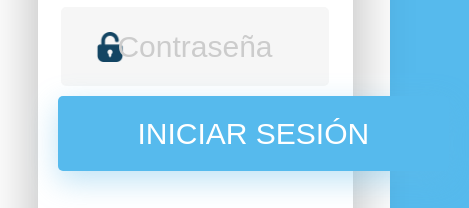
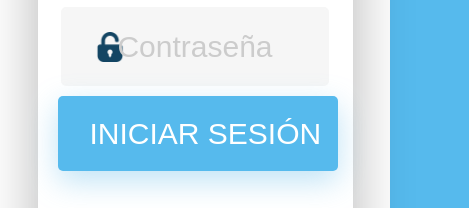
Before and after one commit to ArtN0nymous/MedcinTime, a website: page login.html in a window 390 px wide. Shown: the part 293-501 px from the top of the page, 469 px wide, since content can reach past the window. Drawn offline with nearby package versions, Linux system fonts and the light colour scheme.

Commit message:
tamaño responsive button login

```diff
--- a/css/styles_login.css
+++ b/css/styles_login.css
@@ -71,9 +71,10 @@ h2.active {
 
 input[type=button], input[type=submit], input[type=reset] {
     background-color: #56baed;
+    width: 89%;
     border: none;
     color: white;
-    padding: 15px 80px;
+    padding: 15px 32px;
     text-align: center;
     text-decoration: none;
     display: inline-block;
@@ -89,8 +90,8 @@ input[type=button], input[type=submit], input[type=reset] {
     -ms-transition: all 0.3s ease-in-out;
     -o-transition: all 0.3s ease-in-out;
     transition: all 0.3s ease-in-out;
+
 }
-
     input[type=button]:hover, input[type=submit]:hover, input[type=reset]:hover {
         background-color: #39ace7;
     }
```
Also changed, not shown: login.html (+0 -2 lines).
